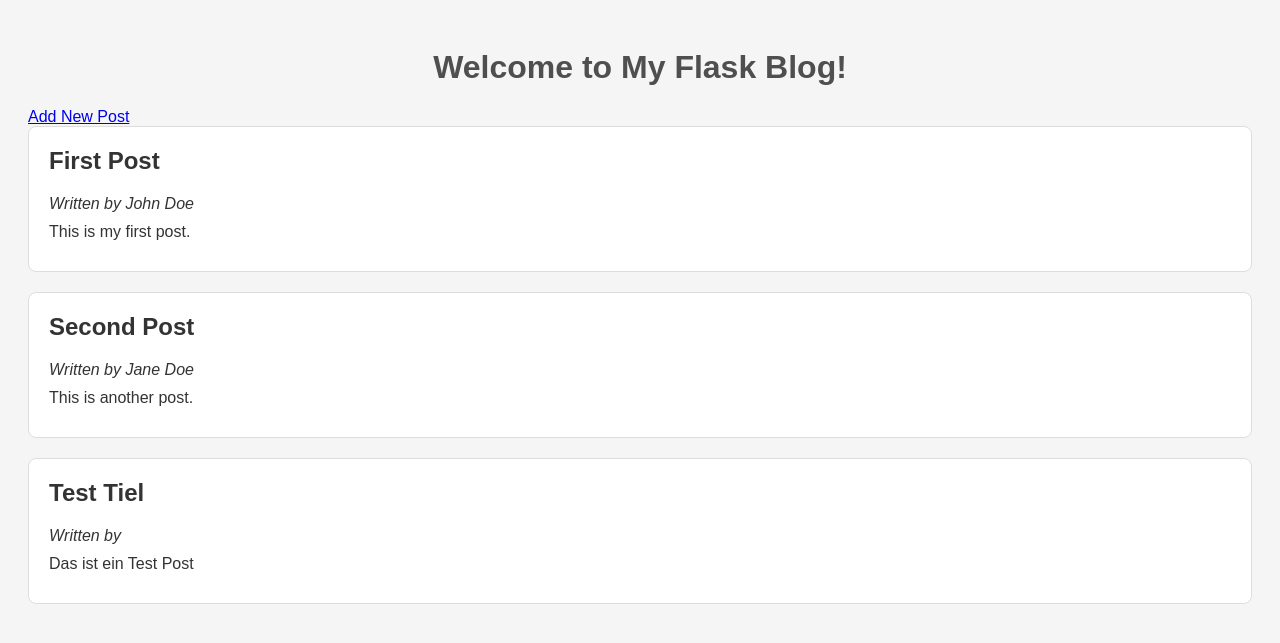
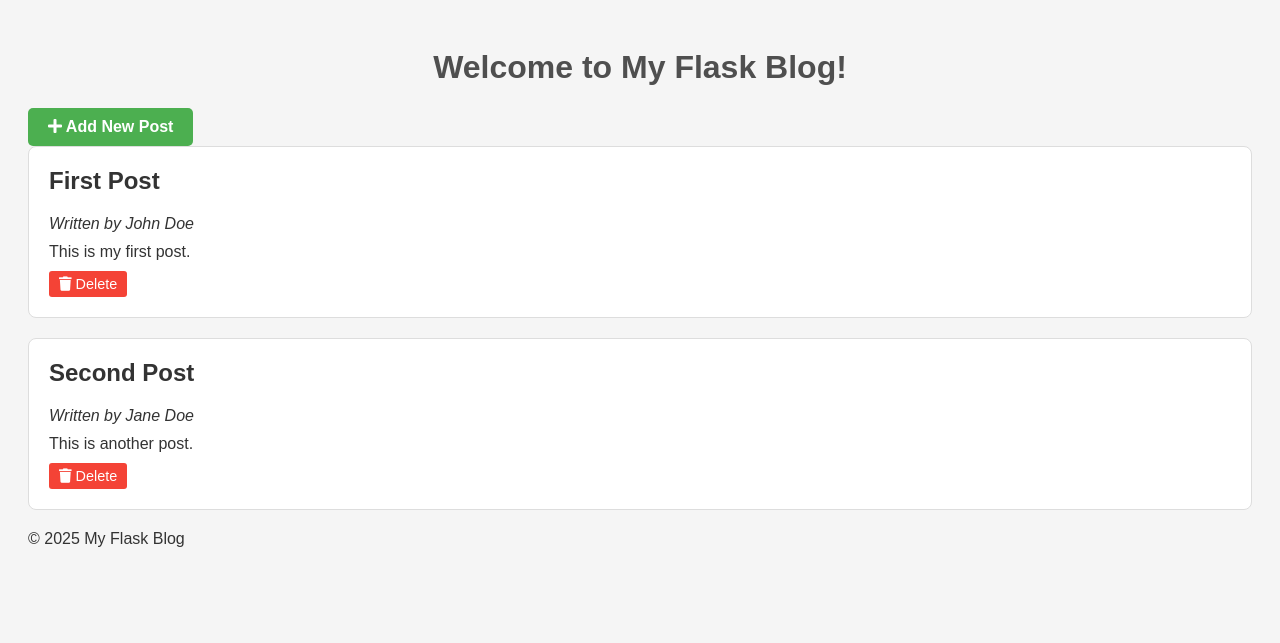
Before and after one commit to martenzoe/flask_blog, a Flask app: page / in a window 1280 px wide. Shown: the top 643 px of the page. Run offline with Flask 3, Linux system fonts and the light colour scheme.

Commit message:
Added the delete funtionality

```diff
--- a/app.py
+++ b/app.py
@@ -39,5 +39,20 @@ def add():
 
     return render_template('add.html')
 
+
+@app.route('/delete/<int:post_id>')
+def delete(post_id):
+    global blog_posts
+    # Finden und Entfernen des Blog-Posts mit der gegebenen ID
+    blog_posts = [post for post in blog_posts if post['id'] != post_id]
+
+    # Aktualisieren der JSON-Datei
+    with open('blog_posts.json', 'w') as file:
+        json.dump(blog_posts, file, indent=4)
+
+    # Zurück zur Startseite
+    return redirect(url_for('index'))
+
+
 if __name__ == '__main__':
     app.run(host="0.0.0.0", port=5001, debug=True)
--- a/blog_posts.json
+++ b/blog_posts.json
@@ -10,10 +10,5 @@
         "author": "Jane Doe",
         "title": "Second Post",
         "content": "This is another post."
-    },
-    {
-        "id": 3,
-        "title": "Test Tiel",
-        "content": "Das ist ein Test Post"
     }
 ]
--- a/static/style.css
+++ b/static/style.css
@@ -25,3 +25,32 @@ h1 {
 .post p {
     margin: 10px 0;
 }
+
+.add-post-button {
+    display: inline-block;
+    padding: 10px 20px;
+    background-color: #4CAF50;
+    color: white;
+    text-decoration: none;
+    border-radius: 5px;
+    font-weight: bold;
+}
+
+.add-post-button:hover {
+    background-color: #45a049;
+}
+
+
+.delete-button {
+    display: inline-block;
+    padding: 5px 10px;
+    background-color: #f44336;
+    color: white;
+    text-decoration: none;
+    border-radius: 3px;
+    font-size: 0.9em;
+}
+
+.delete-button:hover {
+    background-color: #d32f2f;
+}
--- a/templates/index.html
+++ b/templates/index.html
@@ -5,16 +5,29 @@
     <meta name="viewport" content="width=device-width, initial-scale=1.0">
     <title>My Flask Blog</title>
     <link rel="stylesheet" href="{{ url_for('static', filename='style.css') }}">
+    <link rel="stylesheet" href="https://cdnjs.cloudflare.com/ajax/libs/font-awesome/5.15.3/css/all.min.css">
 </head>
 <body>
-    <h1>Welcome to My Flask Blog!</h1>
-    <a href="{{ url_for('add') }}">Add New Post</a>
-    {% for post in posts %}
-    <div class="post">
-        <h2>{{ post.title }}</h2>
-        <p><em>Written by {{ post.author }}</em></p>
-        <p>{{ post.content }}</p>
-    </div>
-    {% endfor %}
+    <header>
+        <h1>Welcome to My Flask Blog!</h1>
+        <a href="{{ url_for('add') }}" class="add-post-button"><i class="fas fa-plus"></i> Add New Post</a>
+    </header>
+
+    <main>
+        {% for post in posts %}
+        <article class="post">
+            <h2>{{ post.title }}</h2>
+            {% if post.author %}
+            <p class="author"><em>Written by {{ post.author }}</em></p>
+            {% endif %}
+            <p class="content">{{ post.content }}</p>
+            <a href="{{ url_for('delete', post_id=post.id) }}" class="delete-button"><i class="fas fa-trash"></i> Delete</a>
+        </article>
+        {% endfor %}
+    </main>
+
+    <footer>
+        <p>&copy; 2025 My Flask Blog</p>
+    </footer>
 </body>
 </html>
```
